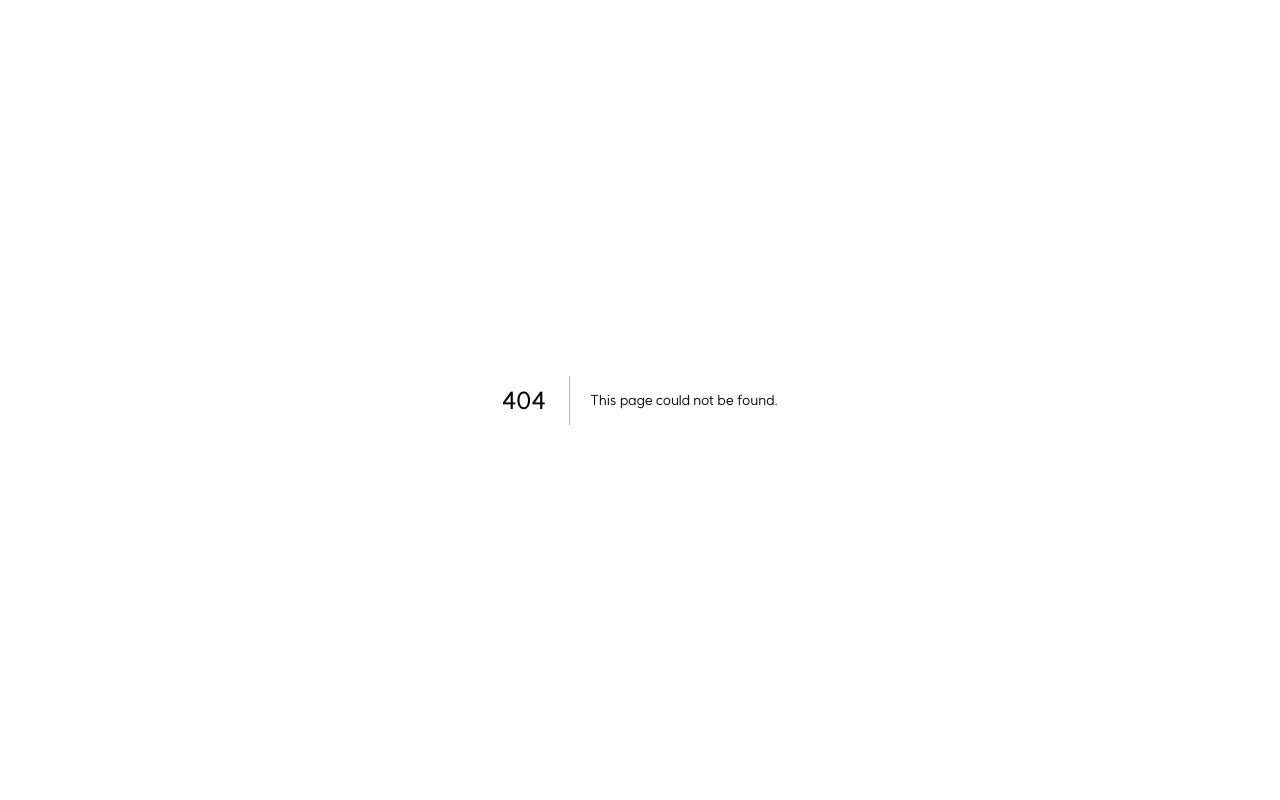
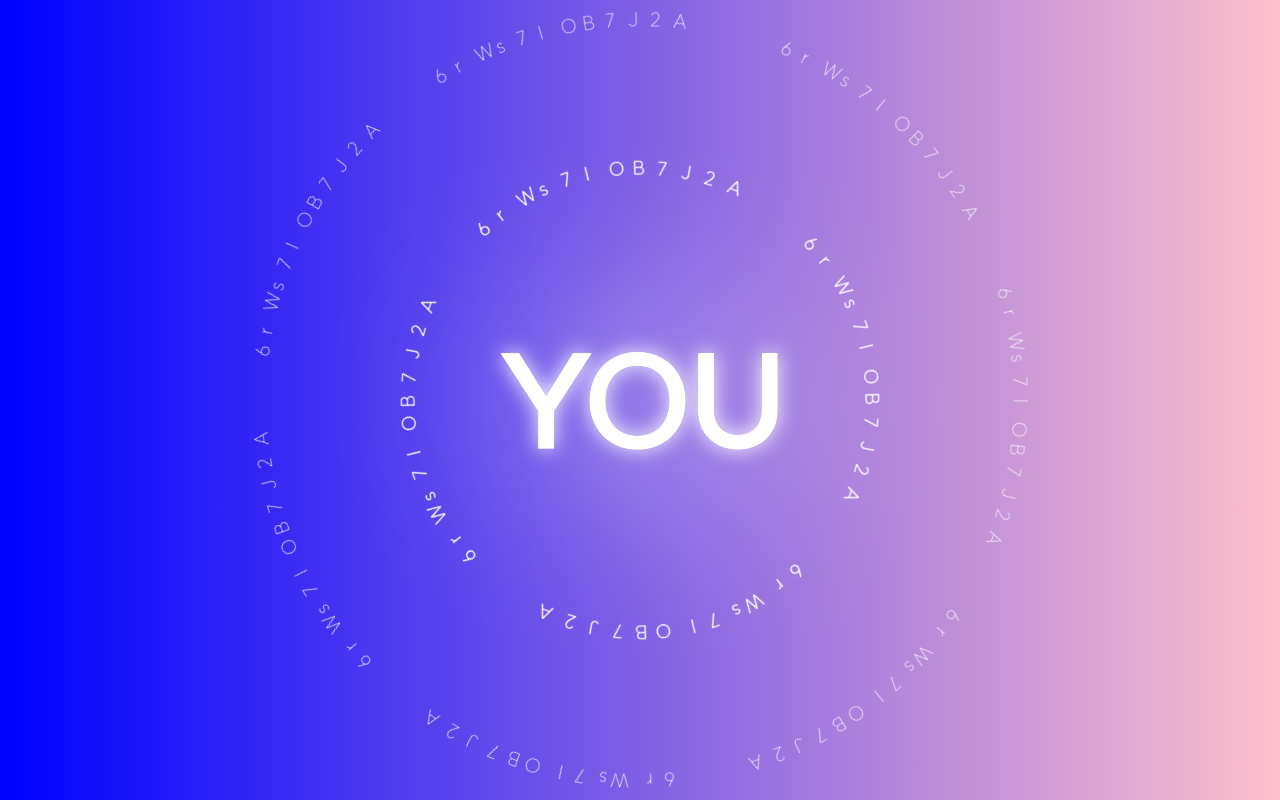
Before and after one commit to hayward2007/hayward.kim, a Next.js app: page /love in a window 1280 px wide. Before the commit this address had no page. Built offline with nearby package versions, Linux system fonts and the light colour scheme.

Commit message:
Easter Egg Added

```diff
--- a/pages/blog/blog.module.css
+++ b/pages/blog/blog.module.css
@@ -1,3 +1,5 @@
+
+
 .title {
     user-select: none;
     color: white;
@@ -86,4 +88,47 @@
     height: 100vh;
     width: 100vw;
     background-color: black;
+    overflow: hidden;
 }
+
+.content .frame {
+    position: absolute;
+    width: 100%;
+    height: 100%;
+    display: flex;
+    overflow: scroll;
+}
+
+/* .story {
+    width: 50%;
+    height: 50%;
+    display: flex;
+    flex-direction: column;
+    align-items: center;
+    padding-top: 10vh;
+    background-color: white;
+    transform: rotate3d(0, 1, 0, 45deg);
+    border-radius: 10%;
+    opacity: 0.8;
+} */
+
+
+.story {
+    transform: perspective(1500px) rotateY(45deg);
+    border-radius: 1rem;
+    box-shadow: rgba(0, 0, 0, 0.25) 0px 25px 50px -12px;
+    transition: transform 1s ease 0s;
+    transition-duration: 0.5s;
+    transition-property: width, height, transform;
+
+    width: 500px;
+    height: 50%;
+    background-color: white;
+}
+
+.story:hover {
+    transform: perspective(3000px) rotateY(5deg);
+
+    width: 800px;
+    height: 75%;
+}
--- a/pages/index.module.css
+++ b/pages/index.module.css
@@ -172,3 +172,11 @@
         transform: rotate(360deg);
     }
 }
+
+.love {
+    position: absolute;
+    bottom: 0px;
+    left: 0px;
+    height: 50px;
+    width: 100px;
+}
--- /dev/null
+++ b/pages/love/index.tsx
@@ -0,0 +1,41 @@
+import style from "./love.module.css";
+
+export default function Love() {
+    const TextRing = (text: string, size: string) => {
+		const CHARS = text.split('')
+		const INNER_ANGLE = 360 / CHARS.length
+		const RADIUS = 2;
+
+		return (
+			<svg className={style.text_ring} style={{ '--total': CHARS.length, '--radius': RADIUS / Math.sin(INNER_ANGLE / (180 / Math.PI)), 'width': size, 'height': size } as React.CSSProperties}>
+			{/* <svg className={style.text_ring} height={size} width={size} style={{ '--total': CHARS.length, '--radius': RADIUS / Math.sin(INNER_ANGLE / (180 / Math.PI)) } as React.CSSProperties}> */}
+			{CHARS.map((char, index) => (
+			  <text key={index} fill="white" style={{'--index': index } as React.CSSProperties}>
+				{char}
+			  </text>
+			))}
+		  </svg>
+		);
+	  }
+
+
+
+	return (
+		<>
+			<div className={`${style.content} row center`} >
+				<div className={`${style.circle} ${style.middle}`}>
+					{ TextRing("6rWs7IOB7J2A   6rWs7IOB7J2A   6rWs7IOB7J2A   6rWs7IOB7J2A   ", "max(50vw, 500px)") }
+					{/* { TextRing("SANG._.7   SANG._.7   SANG._.7   SANG._.7   SANG._.7    SANG._.7    ", "max(50vw, 500px)") } */}
+				</div>
+				<div className={`${style.circle} ${style.outer}`}>
+					{ TextRing("6rWs7IOB7J2A   6rWs7IOB7J2A   6rWs7IOB7J2A   6rWs7IOB7J2A   6rWs7IOB7J2A   6rWs7IOB7J2A   6rWs7IOB7J2A    ", "max(80vw, 800px)") }
+					{/* { TextRing("SANG._.7   SANG._.7   SANG._.7   SANG._.7   SANG._.7   SANG._.7   SANG._.7   SANG._.7   SANG._.7   ", "max(80vw, 800px)") } */}
+				</div>
+
+				<div className={`${style.frame} column center`}>
+					<div className={`${style.title}`}>YOU</div>
+				</div>
+			</div>
+		</>
+    );
+}
--- /dev/null
+++ b/pages/love/love.module.css
@@ -0,0 +1,176 @@
+.content {
+    height: calc(100vh - 100px);
+    width: auto;
+    background: linear-gradient(to right, blue, pink);
+    padding: 50px;
+    overflow: hidden;
+    user-select: none;
+}
+
+.content .frame {
+    width: 50%;
+    height: 25vh;
+}
+
+.content .title {
+    font-weight: bold;
+    color: white;
+    font-size: 10vw;
+    animation-delay: 0.5s;
+    position: absolute;
+
+}
+
+.content .title:before {
+    /* -webkit-animation: animate 10s ease-out 1; */
+    /* animation: animate 10s ease-out 1; */
+    color: white;
+    content: "YOU";
+    -webkit-filter: drop-shadow(0 0 10px white) drop-shadow(0 0 100px white);
+    filter: drop-shadow(0 0 10px white) drop-shadow(0 0 100px white);
+    overflow: visible;
+    position: absolute;
+    white-space: nowrap;
+}
+
+.slidein_animation {
+    animation-name: slide-in;
+    animation-duration: 1s;
+    animation-iteration-count: 1;
+    transform: translate(-150%);
+    animation-fill-mode: forwards;
+}
+
+/* @keyframes slide-in {
+    0% {
+        transform: translateX(-150%);
+    }
+    100% {
+        transform: translateX(0%);
+    }
+} */
+
+.content h2 {
+    color: white;
+    margin-left: 1vw;
+    font-size: 2vw;
+}
+
+.spline {
+    position: absolute;
+    top: 50%;
+    left: 50%;
+    transform: translate(-50%, -50%);
+
+    opacity: 0;
+    animation-name: fade-in;
+    animation-delay: 1.5s;
+    animation-duration: 1s;
+    animation-iteration-count: 1;
+    animation-fill-mode: forwards;
+}
+
+.button {
+    user-select: none;
+    background-color: white;
+    border-radius: 25px;
+    padding: 5px 15px 5px 15px;
+    font-size: 1.2vw;
+    margin: 10px;
+    cursor: pointer;
+    font-weight: 600;
+    border: solid 1px white;
+    text-decoration: none;
+    color: black;
+    opacity: 0;
+    animation-name: fade-in;
+    animation-delay: 1s;
+    animation-duration: 1s;
+    animation-iteration-count: 1;
+    animation-fill-mode: forwards;
+}
+
+.button:hover {
+    background-color: black;
+    color: white;
+    border: solid 1px white;
+}
+
+@keyframes fade-in {
+    0% {
+        opacity: 0;
+    }
+    100% {
+        opacity: 1;
+    }
+}
+
+.content svg {
+    overflow: visible;
+
+    opacity: 0;
+    animation-name: fade-in;
+    animation-duration: 1s;
+    animation-iteration-count: 1;
+    animation-fill-mode: forwards;
+
+    position: absolute;
+    left: 50%;
+    top: 50%;
+    transform: translate(-50%, -50%);
+
+}
+
+.circle {
+    position: absolute;
+    left: 50%;
+    top: 50%;
+    transform: translate(-50%, -50%);
+    animation-name: rotate;
+    animation-iteration-count: infinite;
+    animation-timing-function: linear;
+    user-select: none;
+}
+
+.inner {
+    animation-duration: 30s;
+    font-weight: bold;
+}
+
+.middle {
+    animation-direction: reverse;
+    animation-duration: 45s;
+}
+
+.outer {
+    animation-duration: 90s;
+    font-weight: 100;
+}
+
+.text_ring {
+    position: relative;
+    color: white;
+}
+
+/* .inner .text_ring [style*=--index] {
+    -webkit-filter: drop-shadow(0 0 10px white) drop-shadow(0 0 100px white);
+    filter: drop-shadow(0 0 10px white) drop-shadow(0 0 100px white);
+} */
+
+.text_ring [style*=--index] {
+    font-size: min(1.5vw, 24px);
+    position: absolute;
+    transform:
+        translate(50%, 50%)
+        rotate(calc(360deg / var(--total) * var(--index)))
+        translateY(calc(var(--radius, 5) * -1ch));
+}
+
+@keyframes rotate {
+    0% {
+        transform: rotate(0deg);
+    }
+    100% {
+        transform: rotate(360deg);
+    }
+}
```
Also changed, not shown: pages/blog/index.tsx (+16 -2 lines), pages/index.tsx (+3 -4 lines).
